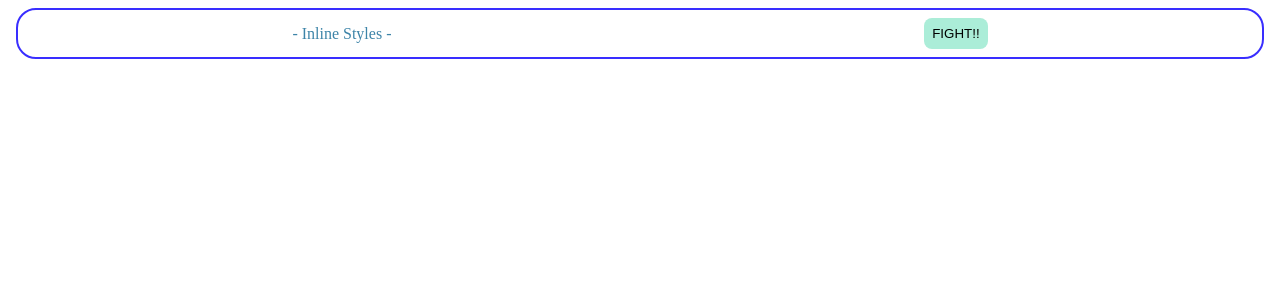
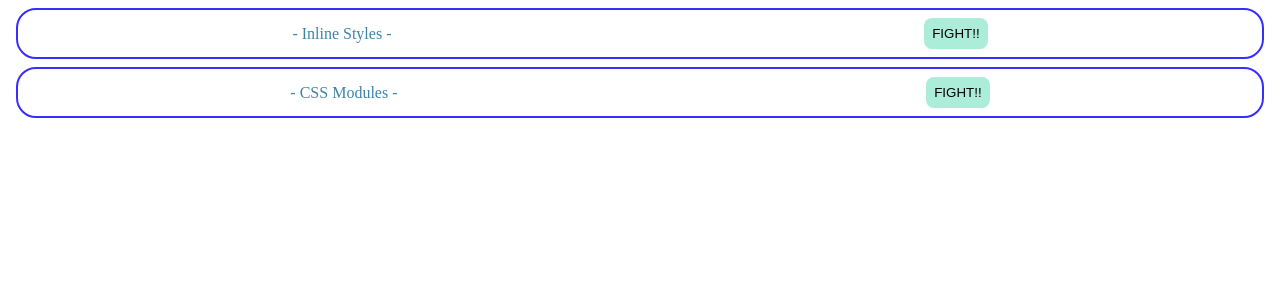
Before and after one commit to Soh1121/StepUpCourceForThoseNewToReact, a React (Vite) app: page / in a window 1280 px wide. Shown: the top 300 px of the page. Built offline with nearby package versions, Linux system fonts and the light colour scheme.

Commit message:
✨feat: CSS Modules を学習

```diff
--- a/package.json
+++ b/package.json
@@ -1,6 +1,7 @@
 {
 	"devDependencies": {
 		"@biomejs/biome": "1.9.4",
+		"sass-embedded": "^1.89.2",
 		"vite": "^7.0.0"
 	},
 	"scripts": {
@@ -11,6 +12,7 @@
 	"dependencies": {
 		"@vitejs/plugin-react": "^4.6.0",
 		"loader-utils": "3.2",
+		"node-sass": "^9.0.0",
 		"react": "^17.0.2",
 		"react-dom": "^17.0.2"
 	}
--- a/src/App.jsx
+++ b/src/App.jsx
@@ -1,10 +1,12 @@
-import { InlineStyle } from "./InlineStyle";
+import { InlineStyle } from "./components/InlineStyle";
+import { CssModules } from "./components/CssModules";
 import "./styles.css";
 
 export default function App() {
     return (
         <div className="App">
             <InlineStyle />
+            <CssModules />
         </div>
     );
 }
--- /dev/null
+++ b/src/components/CssModules.jsx
@@ -0,0 +1,10 @@
+import classes from './CssModules.module.scss';
+
+export const CssModules = () => {
+    return (
+        <div className={classes.container}>
+            <p className={classes.title}>- CSS Modules -</p>
+            <button className={classes.button} type="button">FIGHT!!</button>
+        </div>
+    );
+}
--- /dev/null
+++ b/src/components/CssModules.module.scss
@@ -0,0 +1,21 @@
+.container {
+    border: solid 2px #392eff;
+    border-radius: 20px;
+    padding: 8px;
+    margin: 8px;
+    display: flex;
+    justify-content: space-around;
+    align-items: center;
+}
+
+.title {
+    margin: 0;
+    color: #3d84a8;
+}
+
+.button {
+    background-color: #abedd8;
+    border: none;
+    padding: 8px;
+    border-radius: 8px;
+}
```
Also changed, not shown: src/components/InlineStyle.jsx (renamed from src/InlineStyle.jsx), 1 other file (tests, documents, lock files or other folders).
